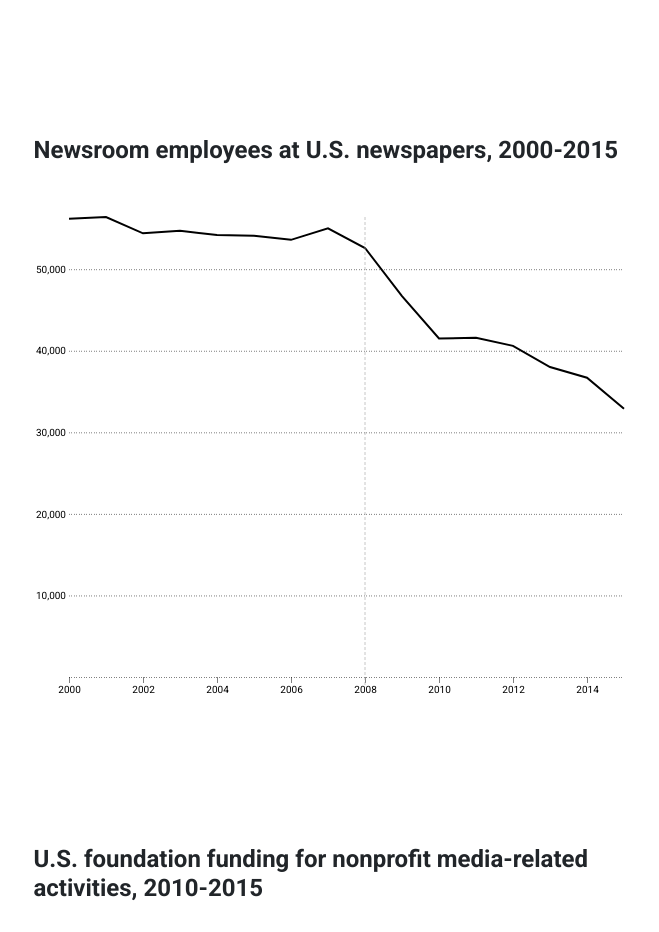
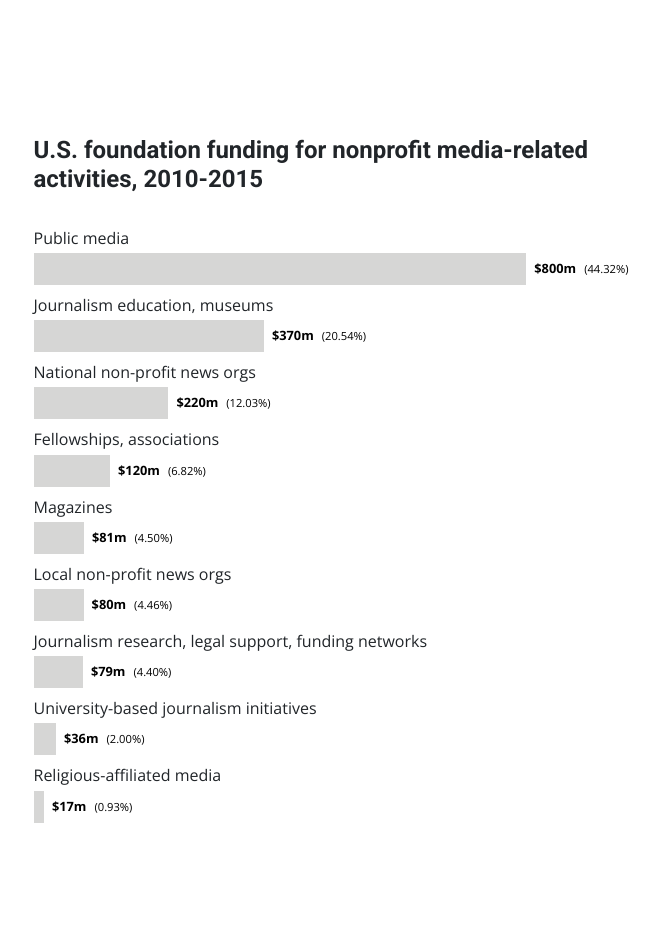
Before and after one commit to fsorodrigues/fdn-grants, a website: page dist/index.html in a window 1280 px wide. Shown: the part 1580-2512 px from the top of the page, without its empty margins (309-968 px from the left). Drawn offline with nearby package versions, Linux system fonts and the light colour scheme; no server answers.

Commit message:
Update index.html

```diff
--- a/dist/index.html
+++ b/dist/index.html
@@ -97,10 +97,10 @@
             <div class="col-md-3"></div>
 		</div>
 
-            <div class="row container-chart">
+   <!--         <div class="row container-chart">  -->
                 <!-- line chart -->
-                <div class="col-12 col-md-6 offset-md-3 figure-01" id="figure-01"></div>
-            </div>
+   <!--             <div class="col-12 col-md-6 offset-md-3 figure-01" id="figure-01"></div>  -->
+   <!--         </div>  -->
 
             <div class="row container-chart">
                 <!-- hor bar chart -->
```
